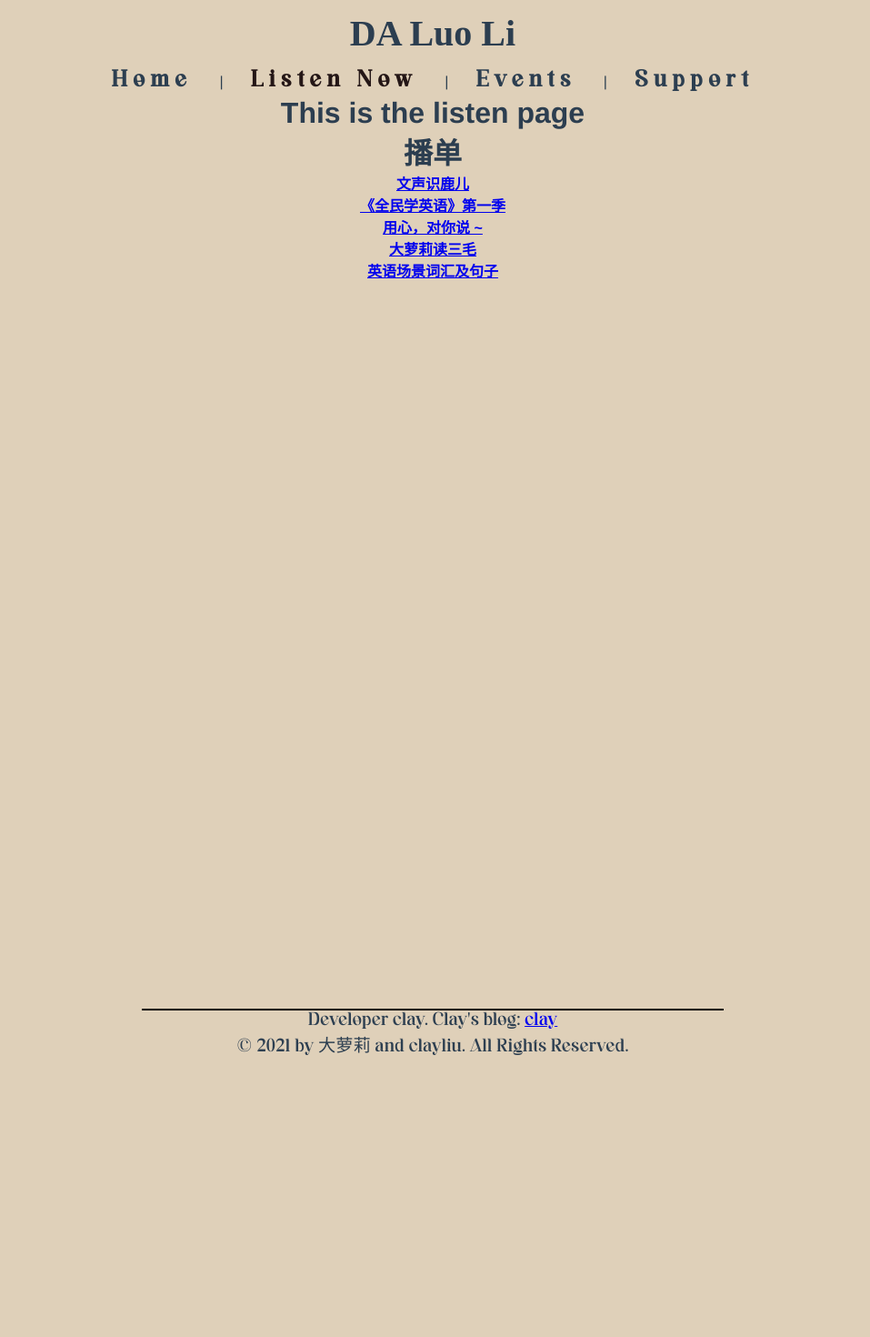
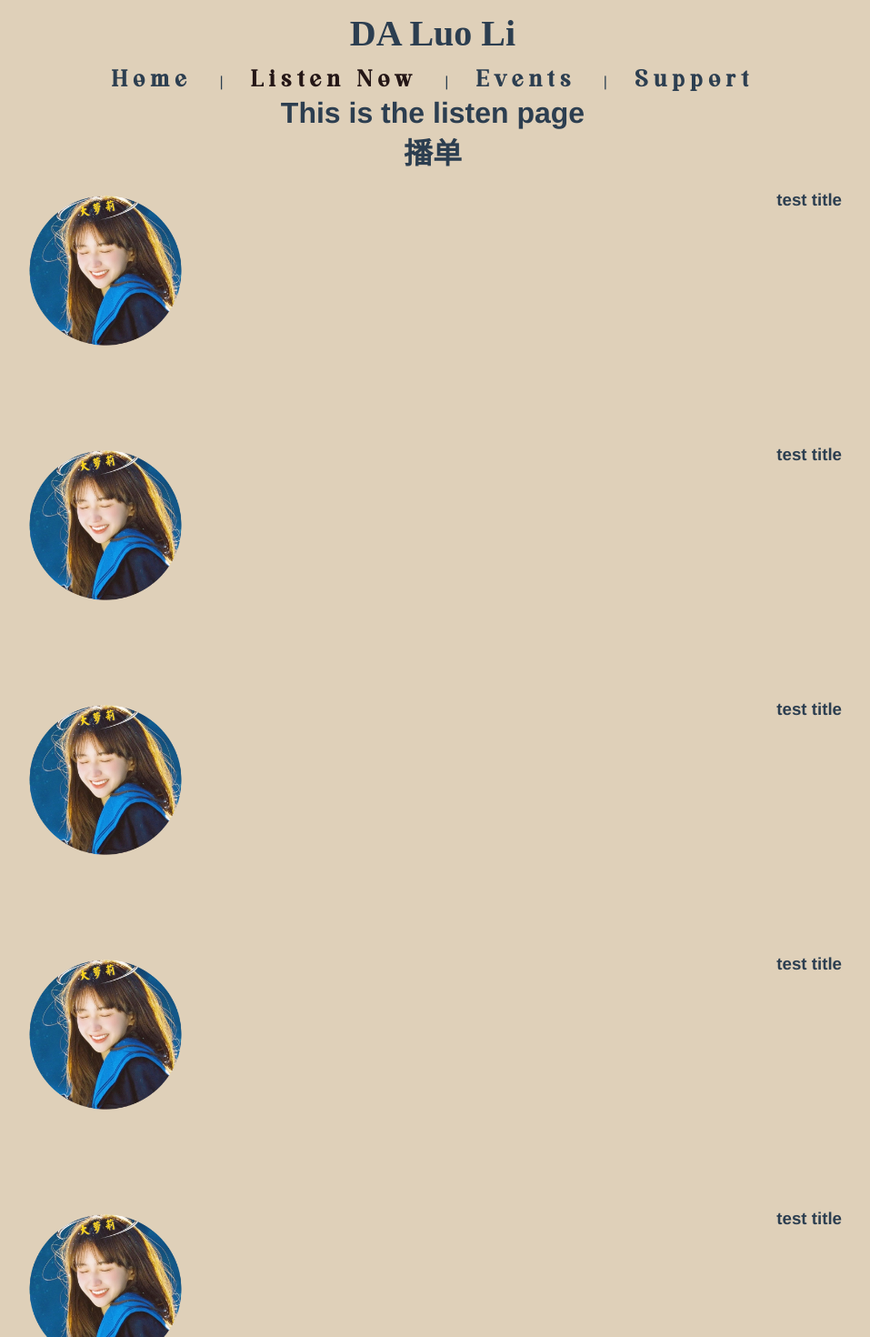
Before and after one commit to CYcitizen/luer, a Vue app: page /listen in a window 1280 px wide. Shown: the top 1470 px of the page at 91% size, without its empty margins (164-1121 px from the left). Before the commit the page ends 1189 px from the top, so only its background shows below. Built offline with nearby package versions, Linux system fonts and the light colour scheme; a web font is replaced by a local one.

Commit message:
added playList

```diff
--- /dev/null
+++ b/src/components/PlayList.vue
@@ -0,0 +1,47 @@
+<template>
+  <!--
+  This is the play list component
+  To to show the play list's title, describetion img  etc.
+  -->
+
+  <div id="play-list">
+    <img id="title-img" src="../assets/logo.png" alt="" srcset="" />
+    <div id="deciption">
+      <h3>test title</h3>
+    </div>
+  </div>
+</template>
+
+<style>
+#play-list {
+  width: 900px;
+  height: 200px;
+  /* background-color: rgb(235, 240, 167); */
+  margin: 20px auto;
+  margin-bottom: 80px;
+  display: flex;
+  flex-direction: row;
+  justify-content: space-between;
+
+  padding-bottom: 3px;
+  background-image: linear-gradient(rgb(95, 64, 37), rgb(95, 64, 37));
+  background-position: 0 100%; /*OR bottom left*/
+  background-size: 0% 3px;
+  background-repeat: no-repeat;
+  transition: background-size 0.3s, background-position 0s 0.3s; /*change after the size immediately*/
+}
+#play-list:hover {
+  /* transform: translateY(-5px); */
+  /* translate: 0.3s; */
+  background-position: 50% 100%; /*OR bottom right*/
+  background-size: 100% 3px;
+}
+#play-list h3 {
+  /* background-color: blue; */
+}
+#title-img {
+  /* background-color: aquamarine; */
+  width: 20%;
+  height: 90%;
+}
+</style>
--- /dev/null
+++ b/src/components/VoiceWave.vue
@@ -0,0 +1,12 @@
+<template>
+  <div class="voice">
+    <h1>VoiceWave component....</h1>
+  </div>
+</template>
+
+<script>
+
+</script>
+<style>
+
+</style>
--- a/src/views/Home.vue
+++ b/src/views/Home.vue
@@ -1,12 +1,13 @@
 <template>
   <div class="home">
-    <img
+    <!-- <img
       class="logo"
       alt="luoli logo"
       src="https://z3.ax1x.com/2021/11/10/IdVQJJ.png"
-    />
+    /> -->
 
-    <HelloWorld msg="Welcome 大萝莉's Website" />
+    <!-- <HelloWorld msg="Welcome 大萝莉's Website" /> -->
+    <VoiceWave />
   </div>
 </template>
 
@@ -14,11 +15,13 @@
 // @ is an alias to /src
 // @ 符号代表着 /src
 import HelloWorld from "@/components/HelloWorld.vue";
+import VoiceWave from "@/components/VoiceWave.vue";
 
 export default {
   name: "Home",
   components: {
     HelloWorld,
+    VoiceWave,
   },
 };
 </script>
--- a/src/views/listen/Listen.vue
+++ b/src/views/listen/Listen.vue
@@ -1,6 +1,15 @@
 <template>
   <h1>This is the listen page</h1>
   <h1>播单</h1>
+  <PlayList />
+  <PlayList />
+  <PlayList />
+  <PlayList />
+  <PlayList />
+  <PlayList />
+  <PlayList />
+  <PlayList />
+
   <div v-for="content in contents" :key="content.id">
     <router-link :to="{ name: 'VoiceDetails', params: { id: content.id } }">
       <h4>{{ content.title }}</h4>
@@ -9,6 +18,8 @@
 </template>
 
 <script>
+import PlayList from "@/components/PlayList.vue";
+
 export default {
   data() {
     return {
@@ -21,5 +32,9 @@ export default {
       ],
     };
   },
+  // =====
+  components: {
+    PlayList,
+  },
 };
 </script>
```
